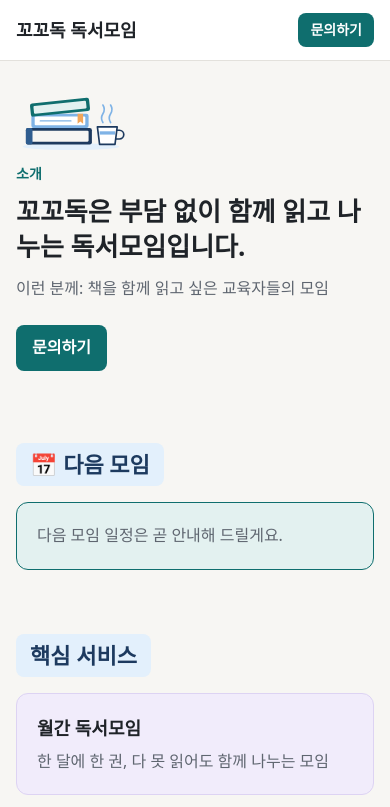
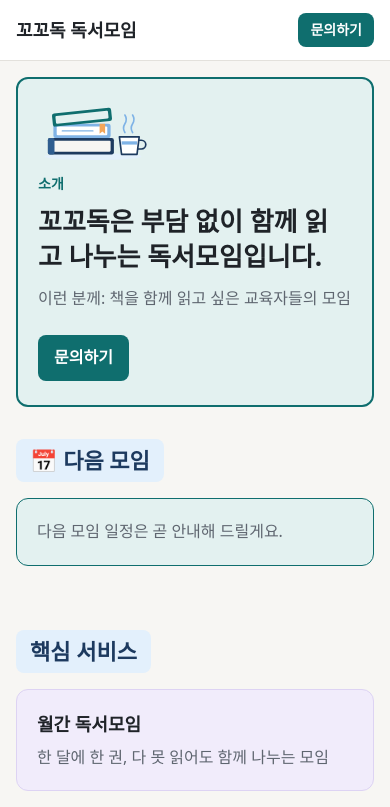
Before and after one commit to anniya22-sys/kkokkodok-club, a plain HTML site: page index.html in a window 390 px wide. Shown: the top 807 px of the page. Drawn offline with Linux system fonts and the light colour scheme; no server answers; a web font is replaced by a local one.

Commit message:
첫 화면 소개 부분을 녹색 바탕·테두리 상자로 변경
Co-Authored-By: Claude Opus 5.5 <noreply@anthropic.com>

```diff
--- a/assets/style.css
+++ b/assets/style.css
@@ -39,10 +39,13 @@ a { color: var(--accent); }
 .btn:disabled { opacity: .45; cursor: not-allowed; }
 
 /* 공개 페이지 */
-.hero { padding: 56px 0 40px; display: flex; align-items: center; justify-content: space-between; gap: 24px; }
+.hero {
+  padding: 40px 36px; margin-top: 24px; display: flex; align-items: center; justify-content: space-between; gap: 24px;
+  background: var(--accent-soft); border: 2px solid var(--accent); border-radius: var(--radius);
+}
 .hero-img { width: 160px; height: auto; flex-shrink: 0; }
 @media (max-width: 600px) {
-  .hero { flex-direction: column-reverse; align-items: flex-start; gap: 12px; padding-top: 32px; }
+  .hero { flex-direction: column-reverse; align-items: flex-start; gap: 12px; padding: 24px 20px; margin-top: 16px; }
   .hero-img { width: 110px; }
 }
 .hero .label { color: var(--accent); font-weight: 700; font-size: 14px; }
```
